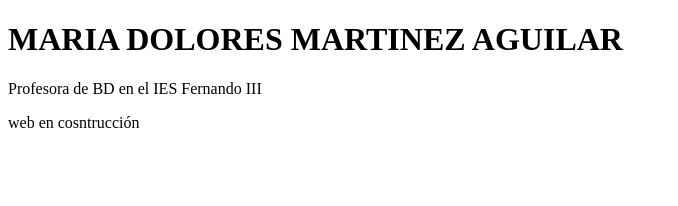
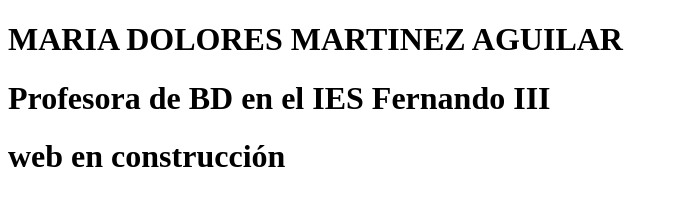
Before and after one commit to mdoloresaguister/mdoloresmartinez.github.io, a plain HTML site: page index.html in a window 1280 px wide. Shown: the whole page, without its empty margins (0-678 px from the left). Drawn offline with Linux system fonts and the light colour scheme.

Commit message:
Update index.html

```diff
--- a/index.html
+++ b/index.html
@@ -2,7 +2,7 @@
 <html>
 <body>
 <h1>MARIA DOLORES MARTINEZ AGUILAR</h1>
-<p>Profesora de BD en el IES Fernando III</p>
-  <P>web en cosntrucción </P>
+<H1>Profesora de BD en el IES Fernando III</H1>
+  <H1>web en construcción </H1>
 </body>
 </html>
```
